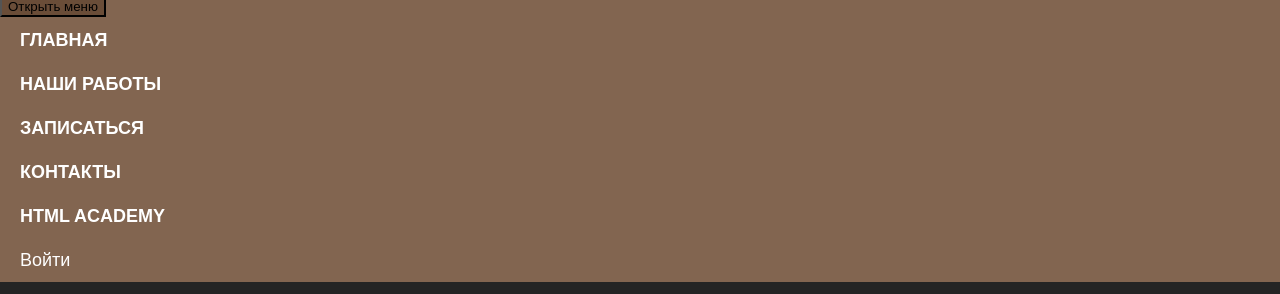
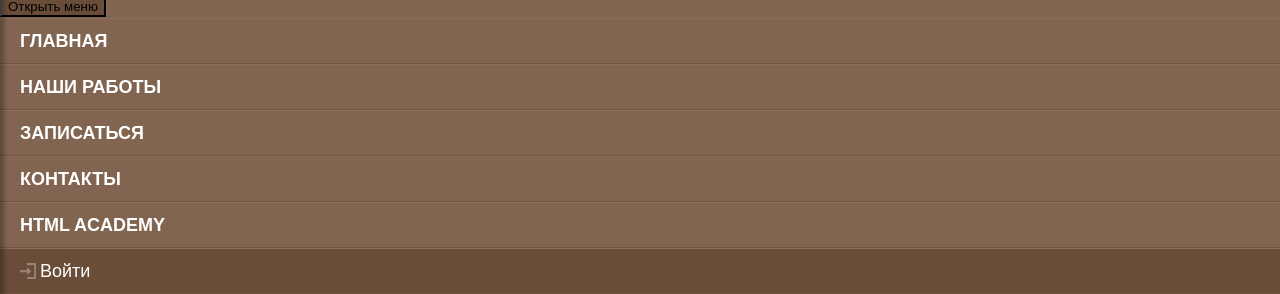
Before and after one commit to Alimaudgik/barbershop-2, a website: page index.html in a window 1280 px wide. Shown: the part 46-340 px from the top of the page. Drawn offline with nearby package versions, Linux system fonts and the light colour scheme; files that its build step writes are made by us from their sources.

Commit message:
C980% indexC

```diff
--- a/less/style.less
+++ b/less/style.less
@@ -34,8 +34,23 @@ a {
   color: inherit;
 }
 
+
+/*HEADER*/
+
 .main-nav {
+  position: relative;
   background-color: @brown-bg;
+}
+.page-header .main-nav::before {
+  content: '';
+  position: absolute;
+  left: 0;
+  top: 0;
+  width: 8px;
+  height: 100%;
+  background-image: linear-gradient(to right, #000000, transparent);
+  opacity: 0.3;
+  z-index: 1;
 }
 
 .main-nav__toggle {
@@ -47,6 +62,8 @@ a {
   display: block;
   margin: 0;
   padding: 10px 20px;
+  border-top: 1px solid #886e5b;
+  border-bottom: 1px solid #71543f;
   font-size: 0.9em;
   line-height: 24px;
   color: @white;
@@ -54,6 +71,23 @@ a {
 .site-list__item a {
   text-transform: uppercase;
   font-weight: bold;
+}
+.user-list .user-list__login {
+  position: relative;
+  padding-left: 40px;
+  background-color: @main-nav-color;
+}
+.user-list .user-list__login::before {
+  content: '';
+  position: absolute;
+  left: 20px;
+  top: 14px;
+  width: 16px;
+  height: 16px;
+  background-image: url("../img/login-in.png");
+  background-repeat: no-repeat;
+  opacity: 0.3;
+
 }
 
 .stats__header {
```
Also changed, not shown: img/login-in.png (added).
